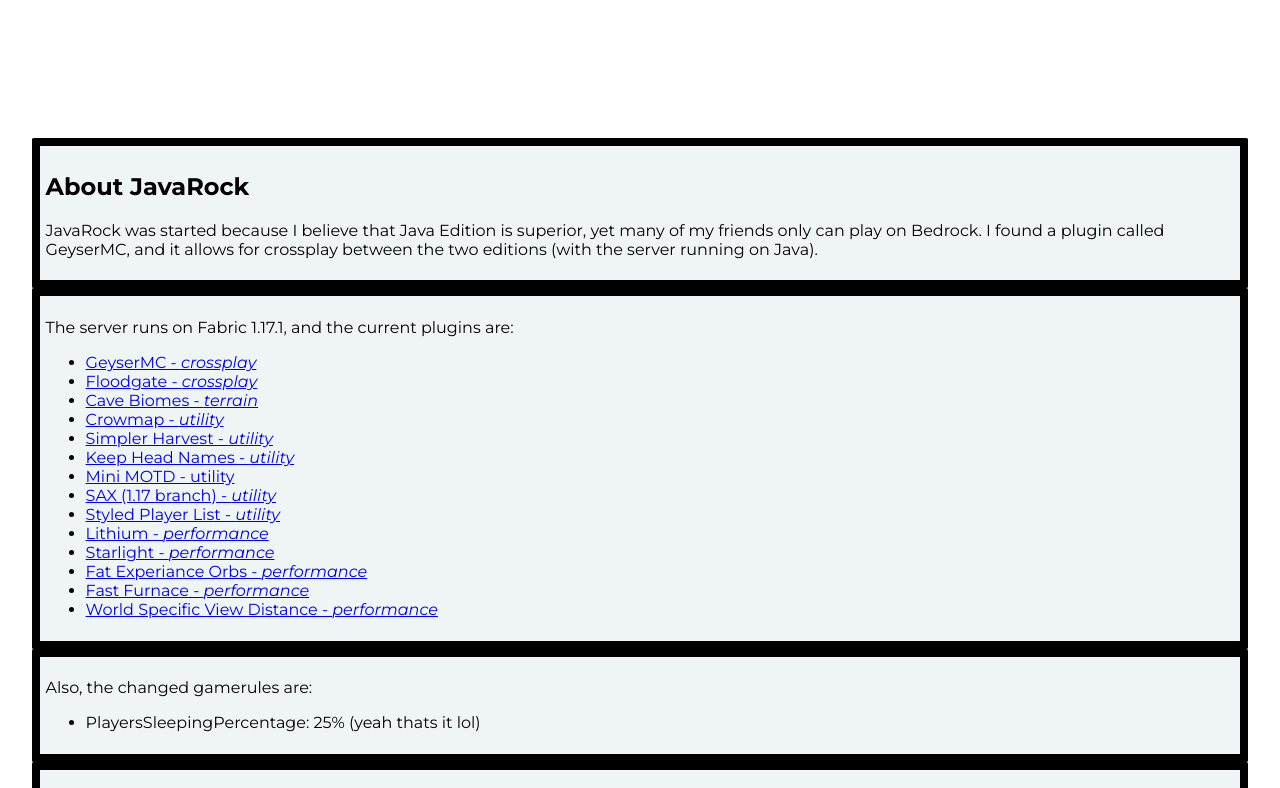
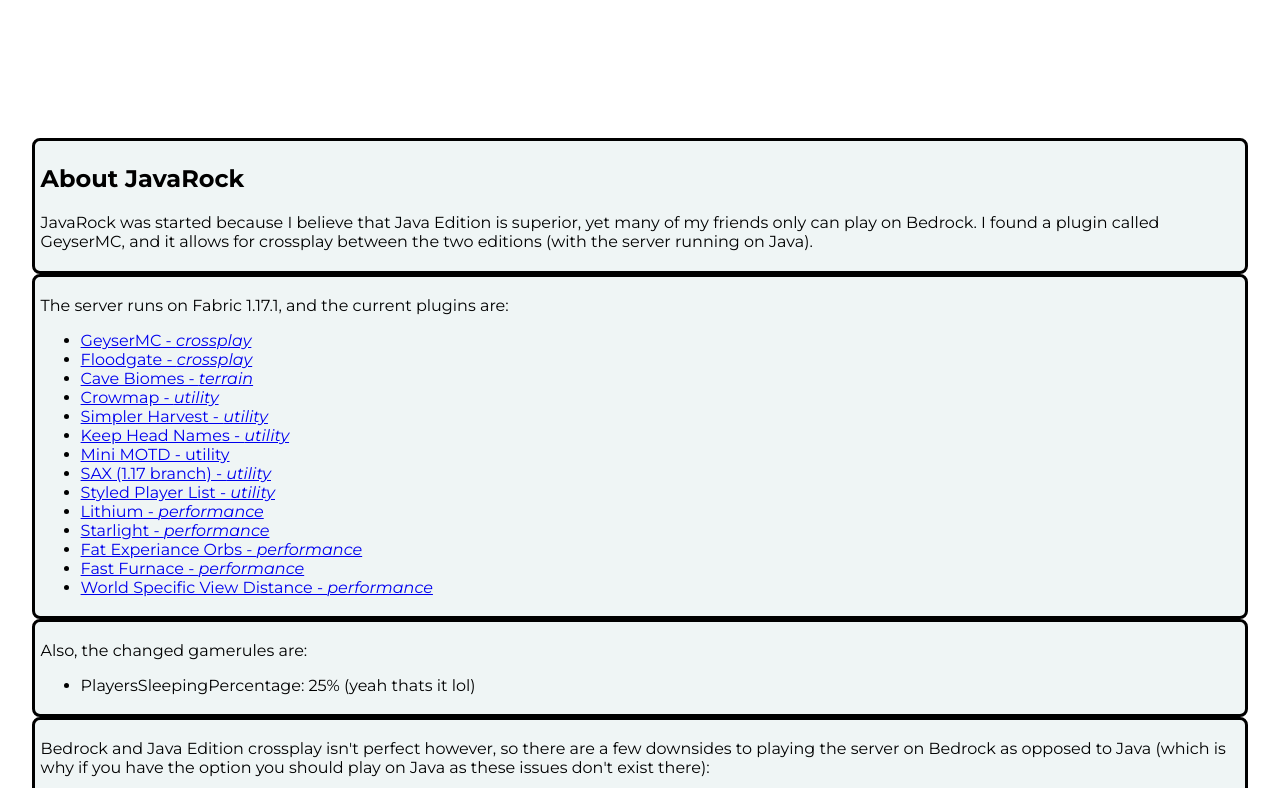
Before and after one commit to JavaRockMC/javarock-site, a website: page src/public/html/index.html in a window 1280 px wide. Shown: the part 720-1508 px from the top of the page. Drawn offline with Linux system fonts and the light colour scheme; no server answers.

Commit message:
styling attempt 4 (I believe in this one!)

```diff
--- a/src/public/css/main.scss
+++ b/src/public/css/main.scss
@@ -86,12 +86,15 @@
       }
     }
     div.section {
-      border-width: 8px;
+      border-width: 3px;
       border-style: solid;
-      border-radius: .1em;
+      border-radius: .5em;
       background-color: #eff5f5;
       border-color: #000000;
-      padding: .35em;
+      padding-left: .35em;
+      padding-right: .35em;
+      padding-top: .2em;
+      padding-bottom: .2em;
       height: auto;
     }
     h1 {
```
Also changed, not shown: src/public/css/main.css.
